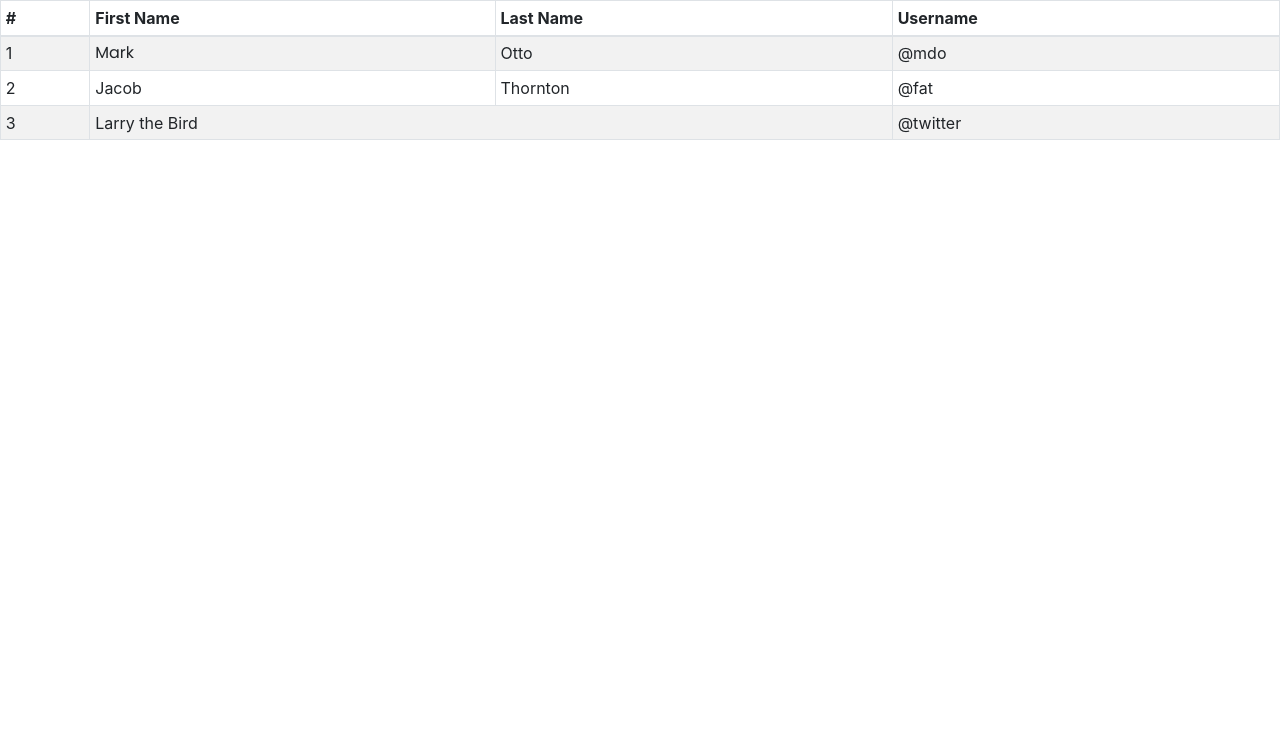
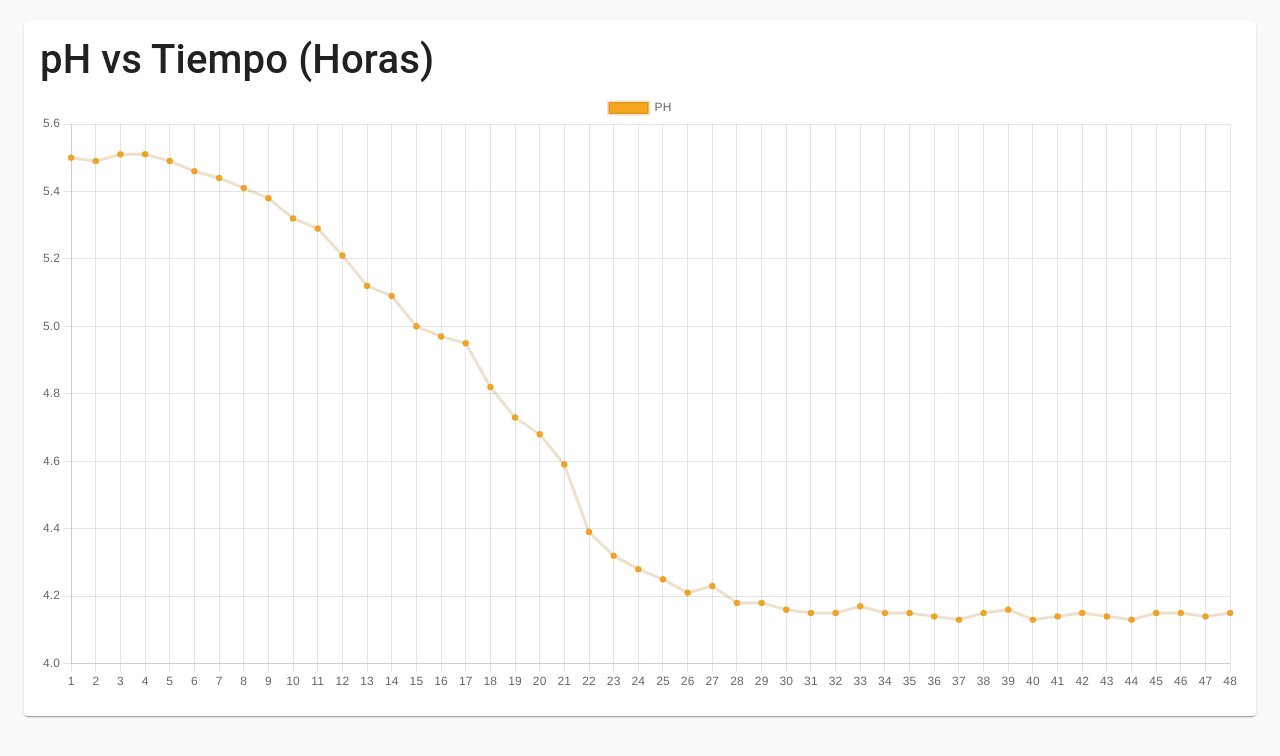
Before and after one commit to Jmzp/fermentation-dashboard, a React (Create React App) app: page /home in a window 1280 px wide. Shown: the top 756 px of the page. Built offline with nearby package versions, Linux system fonts and the light colour scheme; what react-localization would draw is missing.

Commit message:
Add ph vs time chart

```diff
--- a/package.json
+++ b/package.json
@@ -3,16 +3,19 @@
   "version": "0.1.0",
   "private": true,
   "dependencies": {
+    "@material-ui/core": "^4.12.3",
     "@testing-library/jest-dom": "^5.11.10",
     "@testing-library/react": "^11.2.6",
     "@testing-library/user-event": "^12.8.3",
     "axios": "^0.21.1",
     "bootstrap": "^4.6.0",
+    "chart.js": "^3.5.1",
     "loglevel": "^1.7.1",
     "mobx": "^6.2.0",
     "mobx-react": "^7.2.0",
     "react": "^17.0.2",
     "react-bootstrap": "^1.5.2",
+    "react-chartjs-2": "^3.0.5",
     "react-dom": "^17.0.2",
     "react-jss": "^10.6.0",
     "react-localization": "^1.0.16",
--- a/src/pages/Home/Home.js
+++ b/src/pages/Home/Home.js
@@ -1,47 +1,152 @@
 import React from 'react';
-import { Table } from 'react-bootstrap';
-import { createUseStyles } from 'react-jss';
-import { observer } from 'mobx-react';
+import { Line } from 'react-chartjs-2';
+import {
+  Card, CardContent, Container, CssBaseline,
+} from '@material-ui/core';
+import useStyles from './Home.styles';
 
-const useStyles = createUseStyles({
-  myLabel: {
-    fontFamily: 'Poppins Regular',
+const time = [
+  1,
+  2,
+  3,
+  4,
+  5,
+  6,
+  7,
+  8,
+  9,
+  10,
+  11,
+  12,
+  13,
+  14,
+  15,
+  16,
+  17,
+  18,
+  19,
+  20,
+  21,
+  22,
+  23,
+  24,
+  25,
+  26,
+  27,
+  28,
+  29,
+  30,
+  31,
+  32,
+  33,
+  34,
+  35,
+  36,
+  37,
+  38,
+  39,
+  40,
+  41,
+  42,
+  43,
+  44,
+  45,
+  46,
+  47,
+  48,
+
+];
+const ph = [
+  5.5,
+  5.49,
+  5.51,
+  5.51,
+  5.49,
+  5.46,
+  5.44,
+  5.41,
+  5.38,
+  5.32,
+  5.29,
+  5.21,
+  5.12,
+  5.09,
+  5,
+  4.97,
+  4.95,
+  4.82,
+  4.73,
+  4.68,
+  4.59,
+  4.39,
+  4.32,
+  4.28,
+  4.25,
+  4.21,
+  4.23,
+  4.18,
+  4.18,
+  4.16,
+  4.15,
+  4.15,
+  4.17,
+  4.15,
+  4.15,
+  4.14,
+  4.13,
+  4.15,
+  4.16,
+  4.13,
+  4.14,
+  4.15,
+  4.14,
+  4.13,
+  4.15,
+  4.15,
+  4.14,
+  4.15,
+];
+
+const data = {
+  labels: time,
+  datasets: [
+    {
+      label: 'PH',
+      data: ph,
+      fill: false,
+      backgroundColor: 'rgba(245, 162, 22, 0.96)',
+      borderColor: 'rgba(168, 106, 0, 0.2)',
+    },
+  ],
+};
+
+const options = {
+  scales: {
+    x: {
+      beginAtZero: false,
+    },
+    y: {
+    },
   },
-});
+};
 
-export const Home = () => {
+const LineChart = () => {
   const classes = useStyles();
   return (
-    <Table striped bordered hover size="sm">
-      <thead>
-        <tr>
-          <th>#</th>
-          <th>First Name</th>
-          <th>Last Name</th>
-          <th>Username</th>
-        </tr>
-      </thead>
-      <tbody>
-        <tr>
-          <td>1</td>
-          <td className={classes.myLabel}>Mark</td>
-          <td>Otto</td>
-          <td>@mdo</td>
-        </tr>
-        <tr>
-          <td>2</td>
-          <td>Jacob</td>
-          <td>Thornton</td>
-          <td>@fat</td>
-        </tr>
-        <tr>
-          <td>3</td>
-          <td colSpan="2">Larry the Bird</td>
-          <td>@twitter</td>
-        </tr>
-      </tbody>
-    </Table>
+    <>
+      <CssBaseline />
+      <Container>
+        <Card className={classes.cardContainer}>
+          <CardContent>
+            <div>
+              <h1>pH vs Tiempo (Horas)</h1>
+            </div>
+            <Line data={data} options={options} />
+          </CardContent>
+        </Card>
+      </Container>
+    </>
   );
 };
 
-export default observer(Home);
+export default LineChart;
--- /dev/null
+++ b/src/pages/Home/Home.styles.js
@@ -0,0 +1,16 @@
+import { makeStyles } from '@material-ui/core';
+
+const useStyles = makeStyles({
+  mainContainer: {
+    display: 'flex',
+    flexDirection: 'column',
+    flex: 1,
+    height: '100%',
+    padding: '20px 50px',
+  },
+  cardContainer: {
+    marginTop: '20px',
+  },
+});
+
+export default useStyles;
--- a/src/routes/Router.js
+++ b/src/routes/Router.js
@@ -1,5 +1,7 @@
 import React from 'react';
-import { BrowserRouter, Switch, Route, Redirect } from 'react-router-dom';
+import {
+  BrowserRouter, Switch, Route, Redirect,
+} from 'react-router-dom';
 import { Home, PageError } from '../pages';
 
 export default () => (
```
Also changed, not shown: 1 other file (tests, documents, lock files or other folders).
